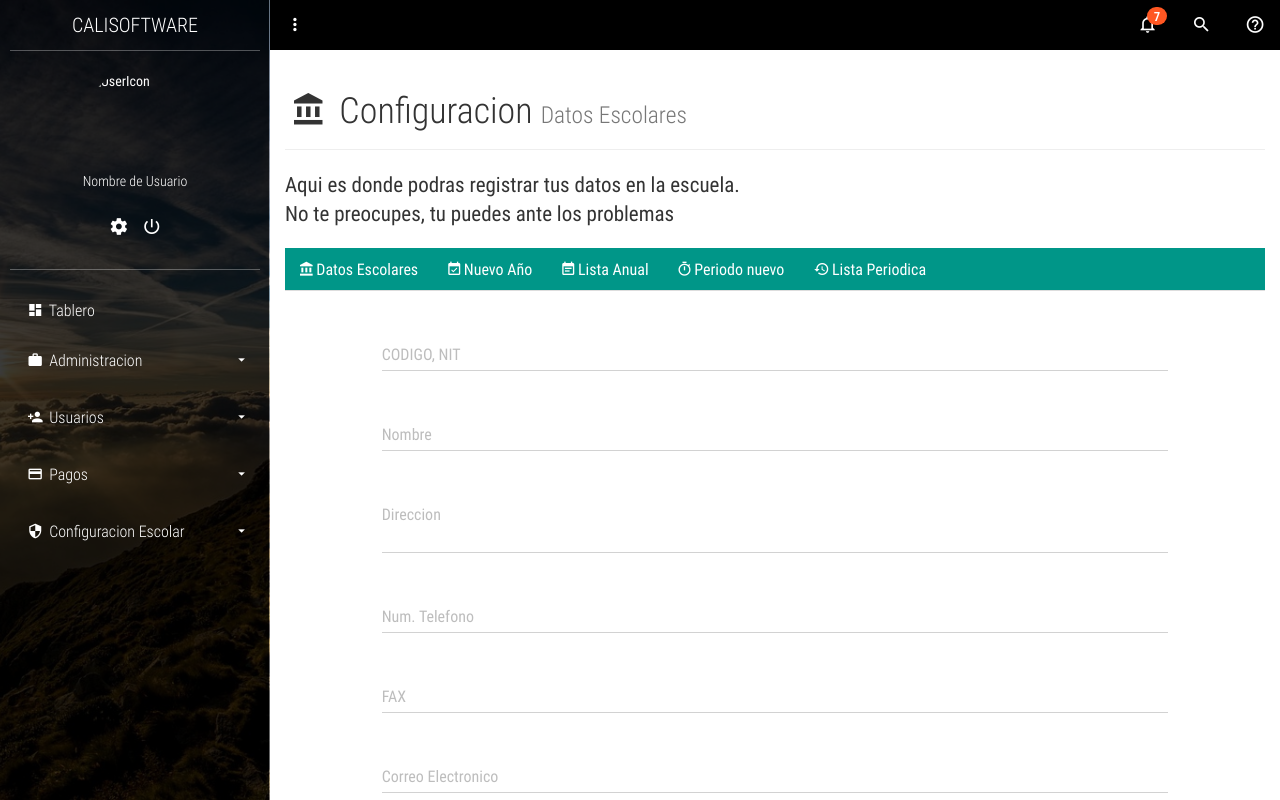
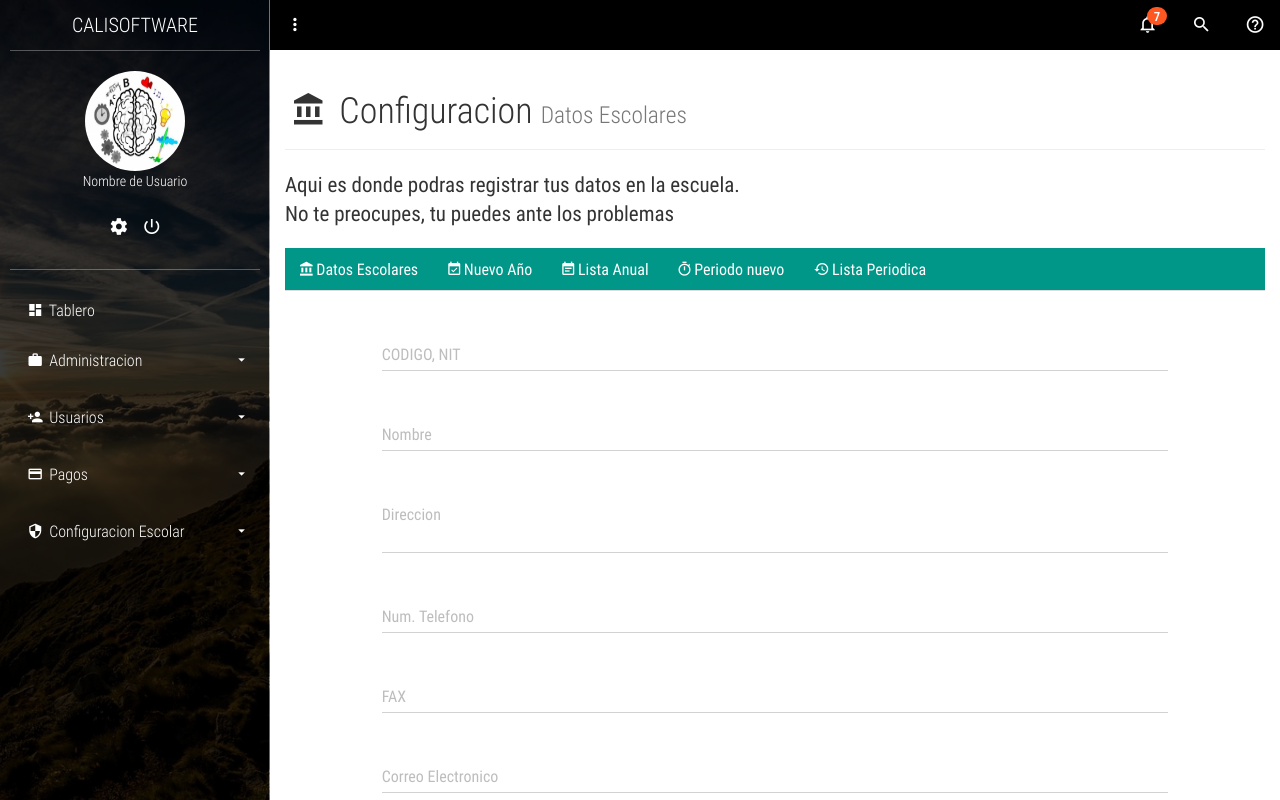
Before and after one commit to LAG17-xd/Proyec-CaliSoft, a plain HTML site: page school.html in a window 1280 px wide. Drawn offline with Linux system fonts and the light colour scheme.

Commit message:
Add files via upload

```diff
--- a/school.html
+++ b/school.html
@@ -18,7 +18,7 @@
 			<!-- SideBar User info -->
 			<div class="full-box dashboard-sideBar-UserInfo">
 				<figure class="full-box">
-					<img src="./assets/img/fg.jeg" alt="UserIcon">
+					<img src="./assets/img/fg.jpeg" alt="UserIcon">
 					<figcaption class="text-center text-titles">Nombre de Usuario</figcaption>
 				</figure>
 				<ul class="full-box list-unstyled text-center">
```
